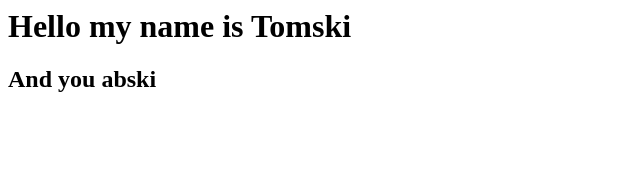
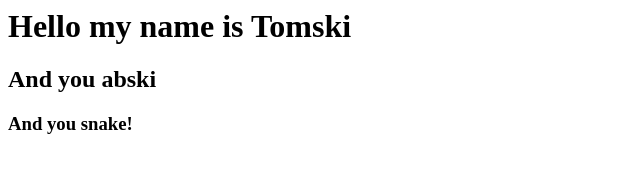
Before and after one commit to Tweber663/nauka-gita-2, a plain HTML site: page index.html in a window 1280 px wide. Shown: the whole page, without its empty margins (0-640 px from the left). Drawn offline with Linux system fonts and the light colour scheme.

Commit message:
Update 3rd title index.html

```diff
--- a/index.html
+++ b/index.html
@@ -1,2 +1,3 @@
 <h1> Hello my name is Tomski</h1>
 <h2> And you abski</h2>
+<h3> And you snake! </h3>
```
